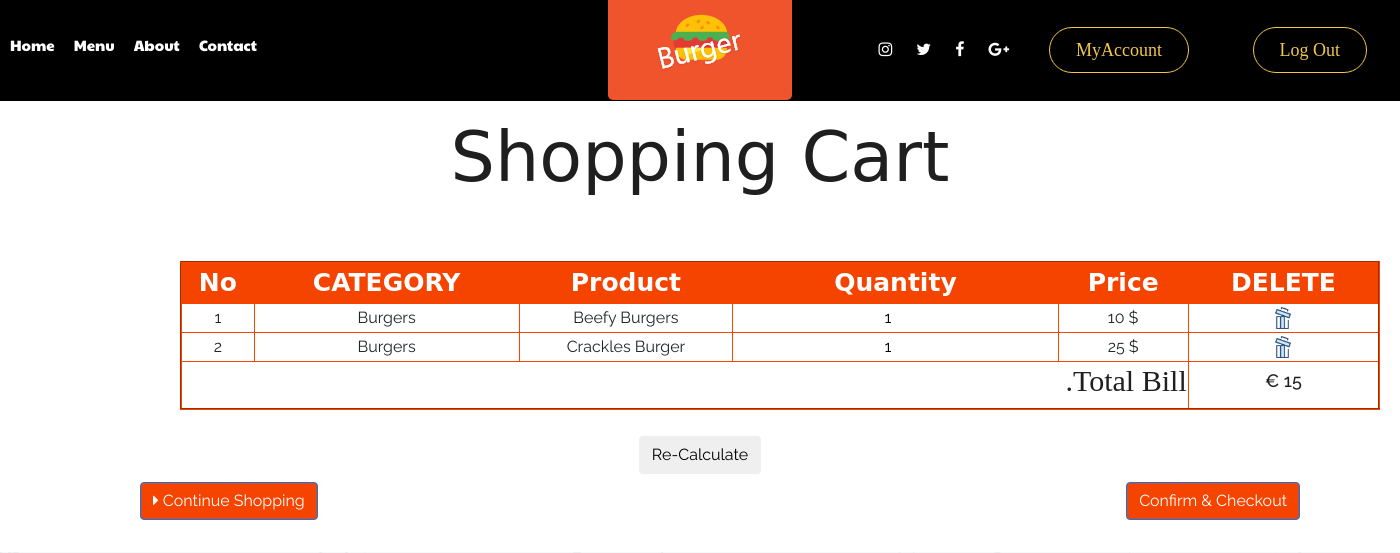
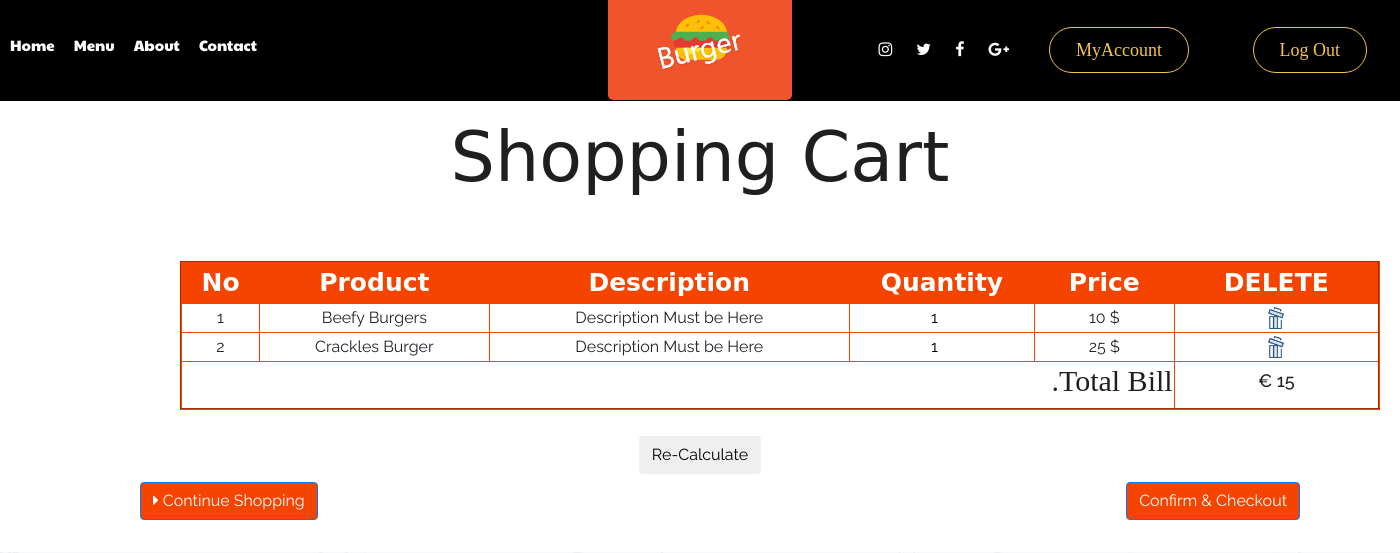
Before and after one commit to hossamMohamed00/Online-Ordering-System, a PHP site: page /Cart.php in a window 1400 px wide. Shown: the top 553 px of the page. Run offline with PHP 8.4, Linux system fonts and the light colour scheme; some web fonts are replaced.

Commit message:
Some Updated
Cart,login,Register Page Updated

```diff
--- a/Cart.php
+++ b/Cart.php
@@ -115,43 +115,16 @@
             <div class="entry">
 
 
-               <!-------
-                <table border="1" style="border-color:gray ; width:1200px ; text-align: center; margin-left: 35px; margin-top: -120px"   >
-                    <thead style="font-family: 'East Sea Dokdo', cursive; font-size: 25px">
-                        <tr style="background-color:#F54300 ;color:white;">
-                            <th style="text-align: center;" > Product Id </th>
-                            <th style="text-align: center;" > CATEGORY </th>
-                            <th style="text-align: center;"> Name </th>
-                            <th style="text-align: center;"> PRICE:$ </th>
-                            <th style="text-align: center;"> DESCREPTION </th>
-                            <th style="text-align: center;"> DELETE </th>
-                            <th style="text-align: center;"> Availability </th>
-                        </tr>
-                    </thead>
 
 
 
-                    <tbody>
-                    <tr class = "tabelrow" >
-                        <td style='text-align:center'>1</td>
-                    <td style='text-align:center'>Burgers</td>
-                    <td style='text-align:center'>Beefy Burgers</td>
-                    <td style='text-align:center'>10$</td>
-                    <td style='text-align:center'>A lean grilled burger patty on a multi grain bread bun with sautéed mushroom, light buffalo sauce and light cheddar cheese</td>
-                    <td ><a ><img src="img/drop-icon.png" width="35px" style="margin-left: 35px;"></a>
-                     <td style='text-align:center'>Avaliable</td>
-                    </tr>
-
-                     </br>
-
-                     -->
          <table border="2"   style="border-color:#F54300 ; width:1200px ; text-align: center; margin-left: 180px; margin-top: -80px;border-radius: 40px;">
                     <thead style="font-family: 'East Sea Dokdo', cursive; font-size: 25px">
                         <tr style="background-color:#F54300 ;color:white;">
                             <th style="text-align: center;" > No</th>
-                            <th style="text-align: center;" > CATEGORY </th>
                             <th style="text-align: center;"> Product </th>
-                            <th style="text-align: center;"> Quantity </th>
+                            <th style="text-align: center;"> Description </th>
+                            <th style="text-align: center;width: 10%"> Quantity </th>
                             <th style="text-align: center;"> Price </th>
                             <th style="text-align: center;"> DELETE </th>
                         </tr>
@@ -160,9 +133,9 @@
                     <tbody>
                         <tr class = "tabelrow" >
                              <td style='text-align:center'>1</td>
-                            <td style='text-align:center'>Burgers</td>
                             <td style='text-align:center'>Beefy Burgers</td>
-                            <td> <input style="border:none ;text-align:center" type="number" size="100" value="1" name="">
+                            <td style='text-align:center'>Description Must be Here</td>
+                            <td> <input style="border:none ;text-align:center;" type="number" size="100" value="1" name="">
 
                             <td style='text-align:center'>10 $</td>
                             <td> <a href=""><img src="img/delete-icon.png" width=22px></a>
@@ -170,8 +143,9 @@
                         </br>
                          <tr class = "tabelrow" >
                              <td style='text-align:center'>2</td>
-                            <td style='text-align:center'> Burgers</td>
                             <td style='text-align:center'>Crackles Burger</td>
+                            <td style='text-align:center'>Description Must be Here</td>
+
                             <td> <input style="border:none ;text-align:center" type="number" size="100" value="1" name="">
 
                             <td style='text-align:center'>25 $</td>
--- a/Register.php
+++ b/Register.php
@@ -51,7 +51,7 @@
                         </div>
                         <div class="col-xl-2 col-lg-2">
                             <div class="logo-img">
-                                <a href="index.php">
+                                <a href="Register.php">
                                     <img src="img/logo.png" alt="">
                                 </a>
                             </div>
--- a/login.php
+++ b/login.php
@@ -44,7 +44,7 @@
                         </div>
                         <div class="col-xl-2 col-lg-2">
                             <div class="logo-img">
-                                <a href="index.php">
+                                <a href="login.php">
                                     <img src="img/logo.png" alt="">
                                 </a>
                             </div>
```
